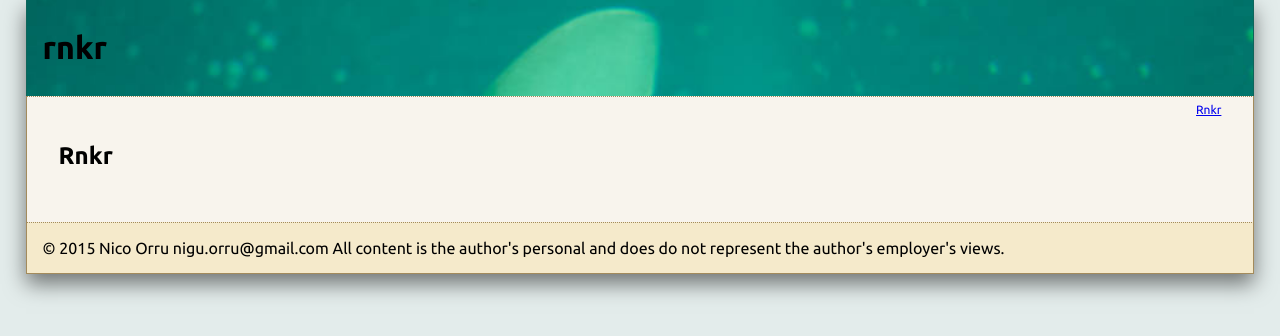
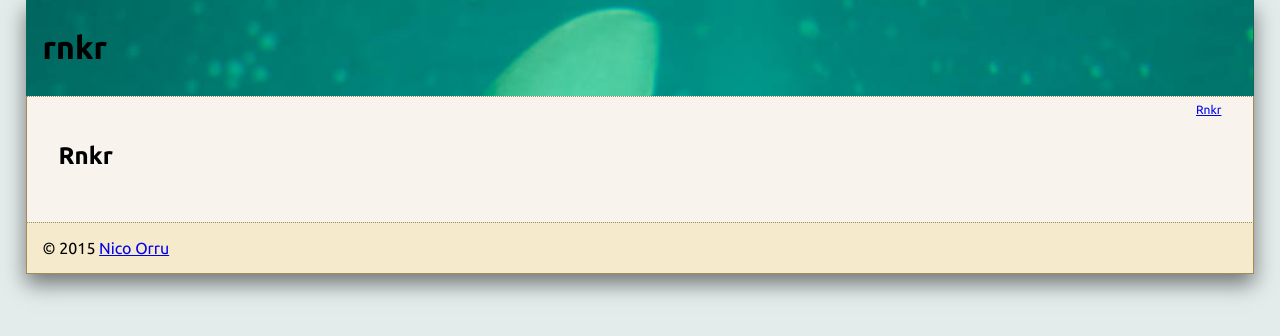
Before and after one commit to itadinanta/rnkr, a Jekyll site: the page built from index.md, in a window 1280 px wide. Shown: the top 336 px of the page. Built offline with Jekyll 4.4.1, drawn with Linux system fonts in a browser that asks for light colours.

Commit message:
Footer redirects to itadinanta.net

```diff
--- a/_layouts/default.html
+++ b/_layouts/default.html
@@ -22,9 +22,7 @@
 				</div>
 			</div>
 			<div id="footer">
-				&copy; 2015 Nico Orru <span>nigu</span><span>&period;</span><span>orru</span><span>&commat;</span><span>gmail</span><span></span>&period;</span><span>com</span>
-				All content is the author's personal and does do not represent the
-				author's employer's views.
+				&copy; 2015 <a href="http://itadinanta.net">Nico Orru</a>
 			</div>
 		</div>
 	</div>
```
